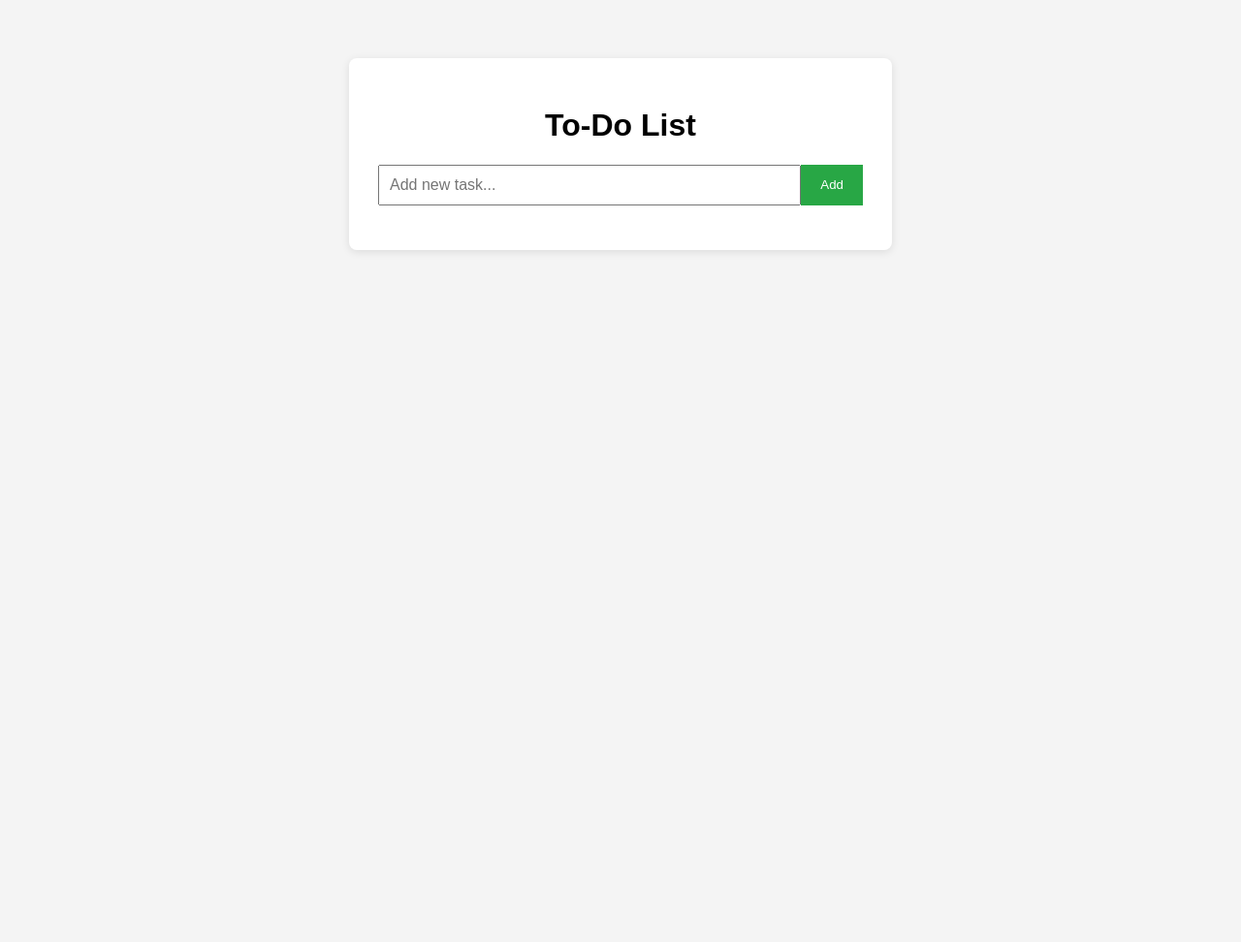
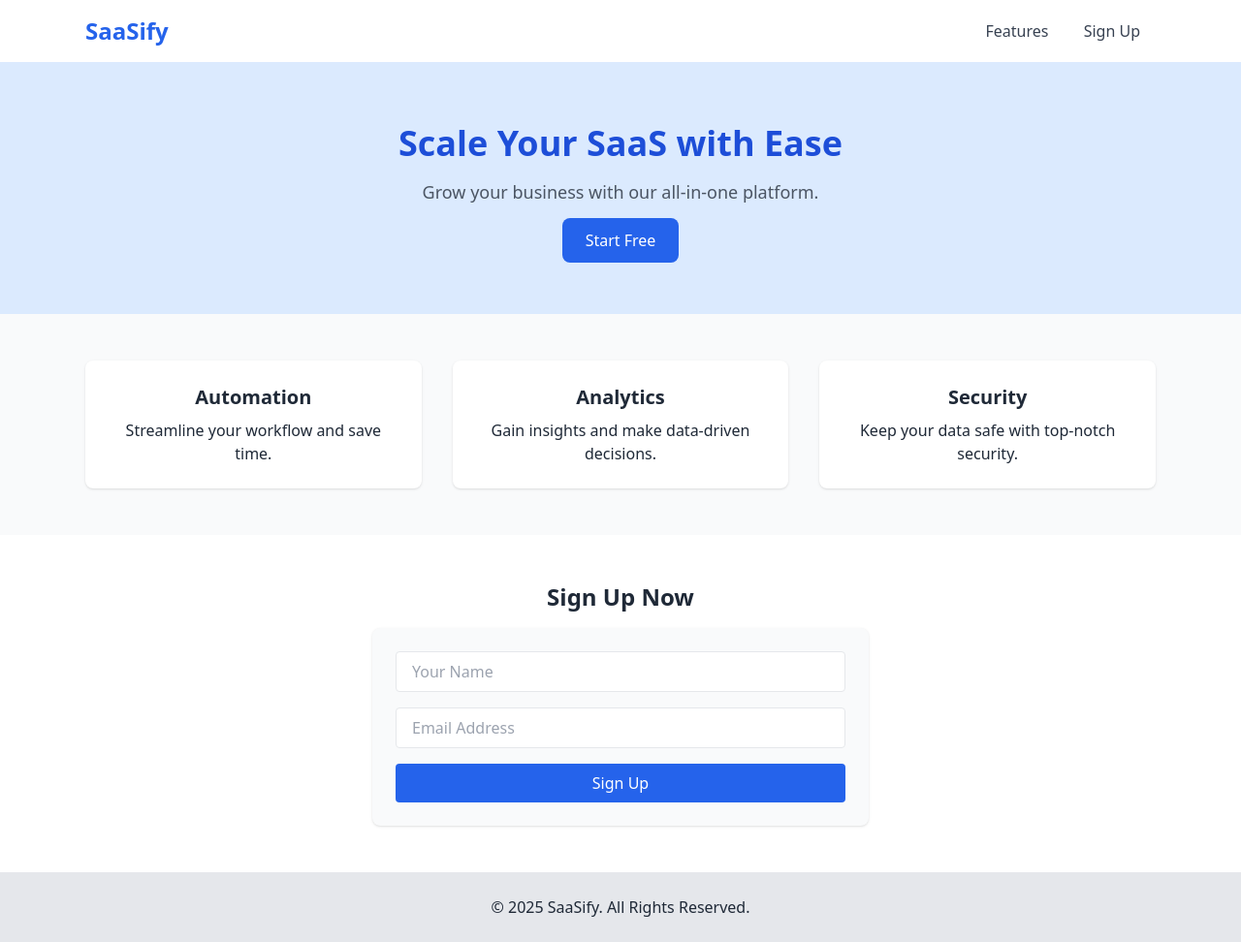
Before and after one commit to 9355722775/todo-app, a plain HTML site: page index.html in a window 1280 px wide. Shown: the whole page at 97% size. Before the commit the page ends 800 px from the top, so only its background shows below. Drawn offline with nearby package versions, Linux system fonts and the light colour scheme.

Commit message:
Add files via upload

```diff
--- a/index.html
+++ b/index.html
@@ -1,20 +1,62 @@
 <!DOCTYPE html>
 <html lang="en">
 <head>
-  <meta charset="UTF-8">
-  <meta name="viewport" content="width=device-width, initial-scale=1.0">
-  <title>To-Do List App</title>
-  <link rel="stylesheet" href="style.css">
+  <meta charset="UTF-8" />
+  <meta name="viewport" content="width=device-width, initial-scale=1.0"/>
+  <title>SaaSify | Grow Your Business</title>
+  <script src="https://cdn.tailwindcss.com"></script>
 </head>
-<body>
-  <div class="container">
-    <h1>To-Do List</h1>
-    <div class="input-section">
-      <input type="text" id="taskInput" placeholder="Add new task...">
-      <button id="addTaskBtn">Add</button>
+<body class="bg-gray-50 text-gray-800">
+
+  <!-- Header -->
+  <header class="bg-white shadow">
+    <div class="max-w-6xl mx-auto flex justify-between items-center py-4 px-6">
+      <h1 class="text-2xl font-bold text-blue-600">SaaSify</h1>
+      <nav>
+        <a href="#features" class="mx-4 text-gray-700 hover:text-blue-600">Features</a>
+        <a href="#signup" class="mx-4 text-gray-700 hover:text-blue-600">Sign Up</a>
+      </nav>
     </div>
-    <ul id="taskList"></ul>
-  </div>
-  <script src="script.js"></script>
+  </header>
+
+  <!-- Hero -->
+  <section class="text-center py-16 bg-blue-100">
+    <h2 class="text-4xl font-bold text-blue-700 mb-4">Scale Your SaaS with Ease</h2>
+    <p class="text-lg text-gray-600 mb-6">Grow your business with our all-in-one platform.</p>
+    <a href="#signup" class="px-6 py-3 bg-blue-600 text-white rounded-lg hover:bg-blue-700">Start Free</a>
+  </section>
+
+  <!-- Features -->
+  <section id="features" class="max-w-6xl mx-auto py-12 grid grid-cols-1 md:grid-cols-3 gap-8 px-6">
+    <div class="bg-white p-6 rounded-lg shadow text-center">
+      <h3 class="text-xl font-semibold mb-2">Automation</h3>
+      <p>Streamline your workflow and save time.</p>
+    </div>
+    <div class="bg-white p-6 rounded-lg shadow text-center">
+      <h3 class="text-xl font-semibold mb-2">Analytics</h3>
+      <p>Gain insights and make data-driven decisions.</p>
+    </div>
+    <div class="bg-white p-6 rounded-lg shadow text-center">
+      <h3 class="text-xl font-semibold mb-2">Security</h3>
+      <p>Keep your data safe with top-notch security.</p>
+    </div>
+  </section>
+
+  <!-- Sign-Up -->
+  <section id="signup" class="bg-white py-12">
+    <div class="max-w-lg mx-auto text-center">
+      <h3 class="text-2xl font-bold mb-4">Sign Up Now</h3>
+      <form action="/signup" method="POST" class="bg-gray-50 p-6 rounded-lg shadow">
+        <input type="text" name="name" placeholder="Your Name" required class="w-full mb-4 px-4 py-2 border rounded">
+        <input type="email" name="email" placeholder="Email Address" required class="w-full mb-4 px-4 py-2 border rounded">
+        <button type="submit" class="w-full bg-blue-600 text-white py-2 rounded hover:bg-blue-700">Sign Up</button>
+      </form>
+    </div>
+  </section>
+
+  <!-- Footer -->
+  <footer class="text-center py-6 bg-gray-200">
+    <p>&copy; 2025 SaaSify. All Rights Reserved.</p>
+  </footer>
 </body>
 </html>
```
